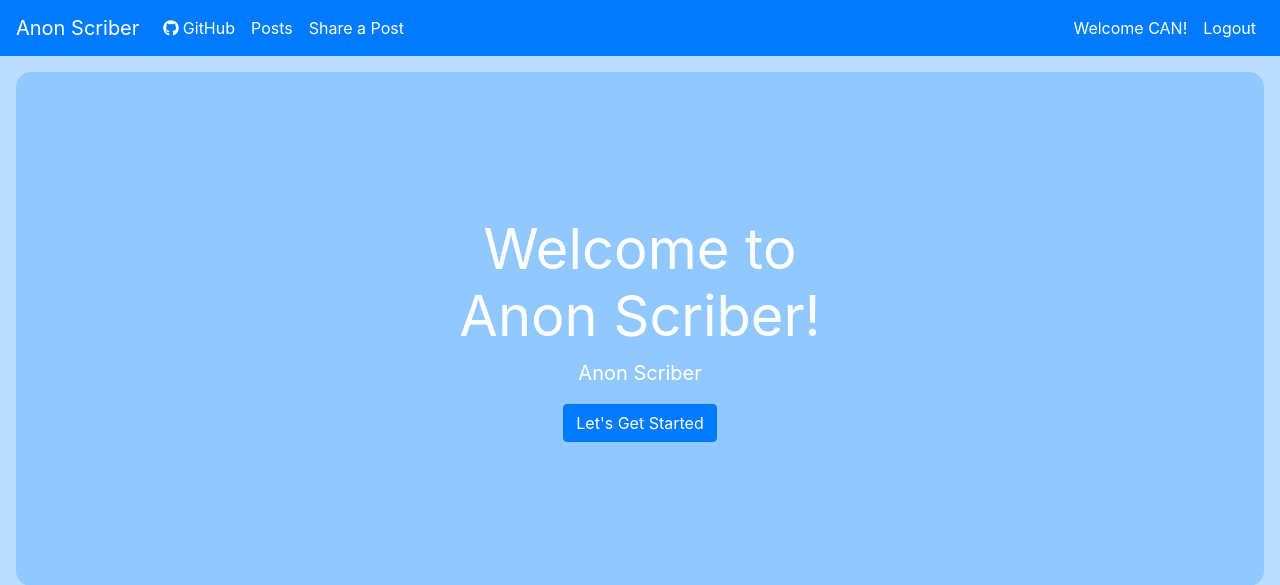
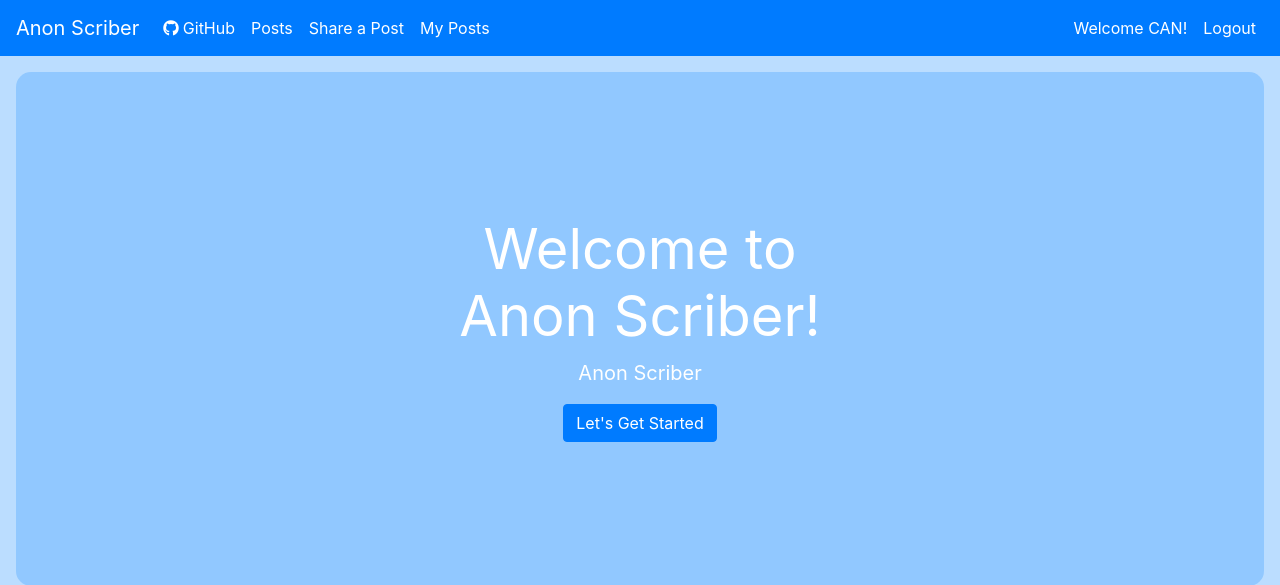
Before and after one commit to TheNavyInfantry/Anon-Scriber, a Flask app: page / in a window 1280 px wide. Shown: the top 585 px of the page. Run offline with Flask 2, Linux system fonts and the light colour scheme; a user stored in the database is signed in; some libraries are stand-ins or nearby versions.

Commit message:
ADD myposts section to navbar

```diff
--- a/anon_scriber/templates/base.html
+++ b/anon_scriber/templates/base.html
@@ -34,11 +34,9 @@
                 <li class="nav-item active">
                     <a class="nav-link" href="{{ url_for('post_page') }}">Share a Post</a>
                 </li>
-
-                {% block userposts %}
-
-                {% endblock userposts%}
-
+                <li class="nav-item active">
+                    <a class="nav-link" href="{{ url_for('user_posts', id=current_user.id) }}">My Posts</a>
+                </li>
                 {% else %}
                 <li class="nav-item active">
                     <a class="nav-link" href="{{ url_for('index') }}">Home <span class="sr-only">(current)</span></a>
```
